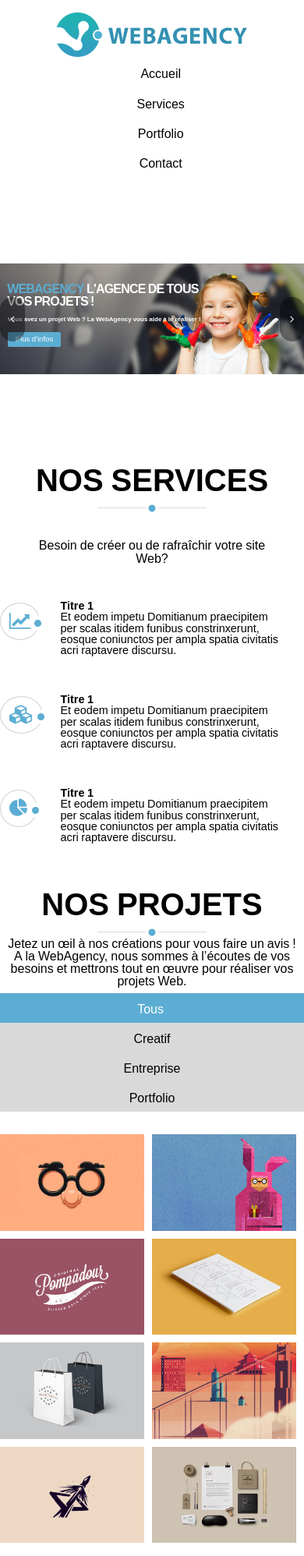
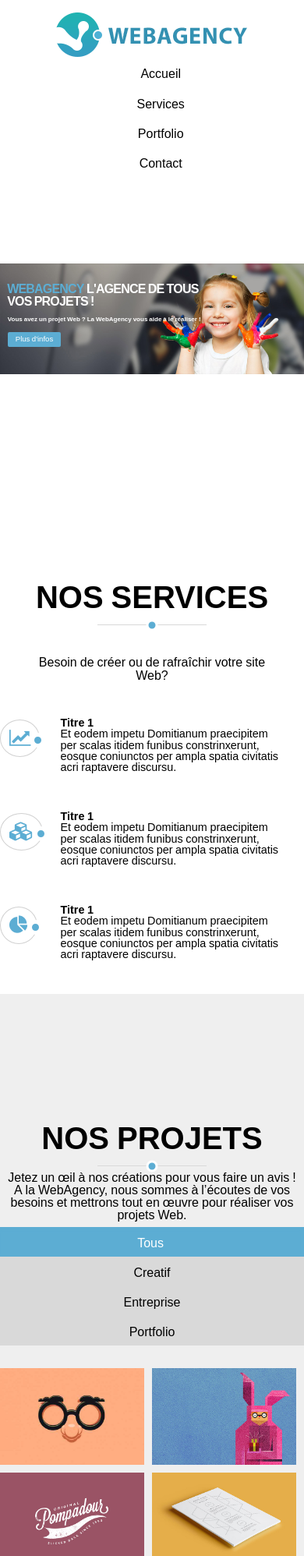
Before and after one commit to aerya973/OpenClassroom, a PHP site: page / in a window 390 px wide. Shown: the top 1996 px of the page at 78% size. Run offline with PHP 8.4, Linux system fonts and the light colour scheme.

Commit message:
Apres correction du mentor petits details a venir

```diff
--- a/webangency/css/mobile.css
+++ b/webangency/css/mobile.css
@@ -42,36 +42,6 @@
 	}
 	.garcon {
 		display: none;
-	}
-	.fa.fa-angle-right.fa-2x {
-		z-index: 2;
-		background: rgba(0, 0, 0, .4);
-		color: #fff;
-		text-decoration: none;
-		height: 57px;
-		width: 32px;
-		border-radius: 45px;
-		position: absolute;
-		top: 45%;
-		left: 92%;
-		display: flex;
-		align-items: center;
-		justify-content: center;
-	}
-	.fa.fa-angle-left.fa-2x {
-		z-index: 2;
-		background: rgba(0, 0, 0, .4);
-		color: #fff;
-		text-decoration: none;
-		height: 57px;
-		width: 32px;
-		border-radius: 45px;
-		position: absolute;
-		top: 45%;
-		left: 0%;
-		display: flex;
-		align-items: center;
-		justify-content: center;
 	}
 	#slide img {
 		width: 100%;
@@ -241,6 +211,27 @@
 	/*********FORMULAIRE*******/
 
 	.box {
-		left: 0px;
+		background-color: #80808021;
+		;
+		left: 0;
+		padding-bottom: 10px;
+		padding-left: 0;
+		padding-top: 5px;
+		position: relative;
+		width: 100%;
+		text-align: center;
+		border: 0;
+		border-radius: 0px;
+		z-index: 1;
+		line-height: 1.5;
+		margin-top: 0;
+	}
+	.box p {
+		overflow: hidden;
+		width: 100%;
+	}
+	textarea {
+		width: 75%;
+		height: 50%;
 	}
 }
--- a/webangency/css/style.css
+++ b/webangency/css/style.css
@@ -197,14 +197,6 @@ nav a:hover {
 	animation-timing-function: ease-in-out;
 }
 
-.fa.fa-angle-right.fa-2x {
-	display: none;
-}
-
-.fa.fa-angle-left.fa-2x {
-	display: none;
-}
-
 @media screen and (min-width: 1223px) {
 	#slide {
 		margin: 0;
@@ -295,7 +287,7 @@ nav a:hover {
 
 #services {
 	text-align: center;
-	margin-top: 9%;
+	padding-top: 150px;
 	/**/
 }
 
@@ -320,7 +312,7 @@ h1 {
 }
 
 #portfolio p {
-	padding: 2%;
+	padding-top: 1%;
 	text-align: center;
 }
 /********ICONES********/
@@ -383,7 +375,7 @@ h1 {
 	display: flex;
 	width: 50%;
 	height: 50%;
-	padding-top: 50px;
+	padding: 8%
 }
 /********* LISTES SERVICES *******/
 
@@ -422,12 +414,18 @@ h2 {
 }
 /*********PORTFOLIO***********/
 
+#portfolio {
+	background-color: #80808021;
+	padding-top: 150px;
+}
+
 .ff-container {
 	width: 100%;
 	height: 100%;
 	padding-bottom: 5%;
 	display: flex;
 	flex-wrap: wrap;
+	background-color: #80808021;
 }
 
 .ff-container label {
@@ -479,7 +477,6 @@ label.ff-label-type-all {
 
 .ff-items a {
 	position: relative;
-	background: #fff;
 	display: block;
 	width: 95%;
 	height: 100%;
--- a/webangency/index.html
+++ b/webangency/index.html
@@ -14,10 +14,10 @@
 <body>
 	<!-- Navbar -->
 	<header>
-		<a href="#"><img src="/images/logo.png"></a>
+		<a href="#slideshow"><img src="/images/logo.png"></a>
 		<nav>
 			<ul id="navigation">
-				<li class="Acceuil"><a href="">Accueil</a></li>
+				<li class="Acceuil"><a href="#slideshow">Accueil</a></li>
 				<li class="Services"><a href="#services">Services</a></li>
 				<li class="Portfolio"><a href="#portfolio">Portfolio</a></li>
 				<li class="Contact"><a href="#contact">Contact</a></li>
@@ -30,16 +30,13 @@
 		<ul id="slide">
 			<li class="fille">
 				<img src="images/slider/bg1.jpg">
-				<i class="fa fa-angle-right fa-2x"></i>
-				<i class="fa fa-angle-left fa-2x"></i>
-
 			</li>
 			<li class="garcon"><img src="images/slider/bg2.jpg"></li>
 		</ul>
 		<div id="slidetext">
 			<h1> <strong>WebAgency</strong> l'agence de tous <br> vos projets ! </h1>
 			<p> Vous avez un projet Web ? La WebAgency vous aide à le réaliser !</p>
-			<a href="#" class="info">Plus d'infos</a>
+			<a href="#services" class="info">Plus d'infos</a>
 		</div>
 	</div>
 
@@ -201,15 +198,15 @@
 				<p> <span>Web agency </span></br>25 rue d'Hauteville 75010 Paris </br>Tel: 01 02 03 04 05</p>
 				<p>
 					<label for="pseudo"></label>
-					<input type="text" name="nom" id="nom" placeholder="Nom" size="50" maxlength="10" />
+					<input type="text" name="nom" id="nom" placeholder="Nom" size="40" maxlength="10" />
 				</p>
 				<p>
 					<label for="email"></label>
-					<input type="email" name="email" id="email" placeholder="Email" size="50" maxlength="10" />
+					<input type="email" name="email" id="email" placeholder="Email" size="40" maxlength="10" />
 				</p>
 				<p>
 					<label for="sujet"></label>
-					<input type="text" name="sujet" id="sujet" placeholder="Sujet" size="50" maxlength="10" />
+					<input type="text" name="sujet" id="sujet" placeholder="Sujet" size="40" maxlength="10" />
 				</p>
 				<textarea name="ameliorer" id="ameliorer" rows="10" cols="34.5"> Votre message
 				</textarea>
```
